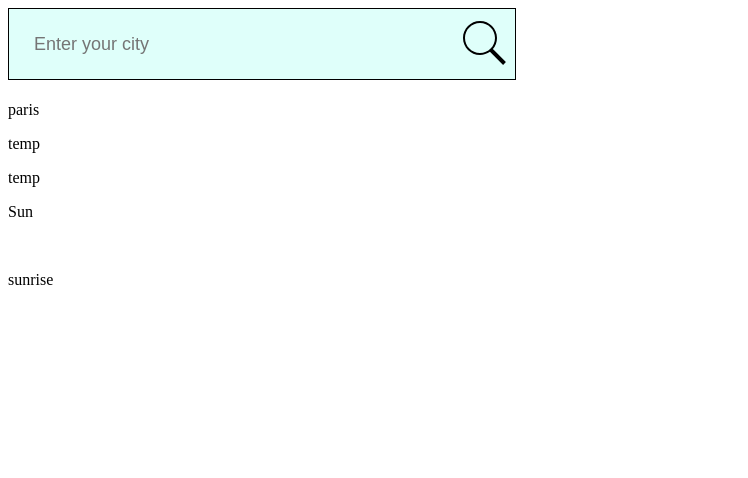
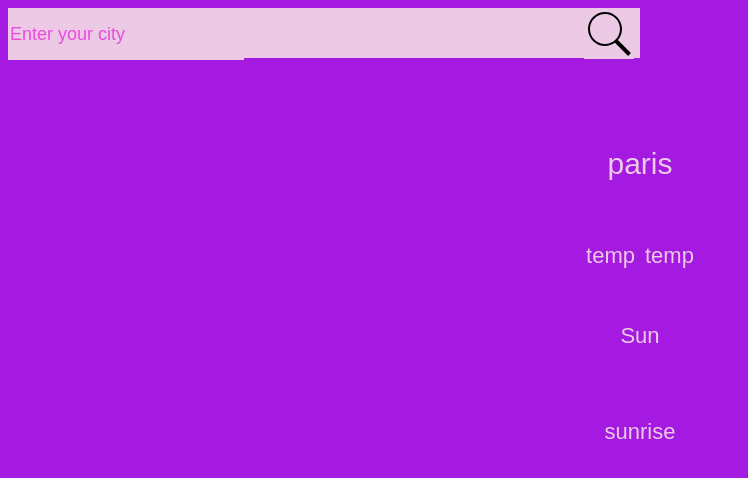
Before and after one commit to Marylkax/WeatherAPI, a plain HTML site: page index.html in a window 1280 px wide. Shown: the whole page, without its empty margins (0-748 px from the left). Drawn offline with nearby package versions, Linux system fonts and the light colour scheme; no server answers.

Commit message:
Update styles.css

```diff
--- a/styles.css
+++ b/styles.css
@@ -1,20 +1,56 @@
+* {
+background: rgb(164, 26, 224);
+color: rgb(236, 201, 229);
+font-family: Arial, Helvetica, sans-serif;
+font-size: 22px;}
+.weatherbody {
+    display: flex;
+    flex-direction: column;
+    align-items: center;
+    justify-content: center;
+
+    padding-top: 10px;
+    margin-top: 20px;
+}
 .search {
     display: flex;
-    align-items: center;
+    align-items: flex-start;
     justify-content: space-between;
-    border: 1px solid black;
-    width: 40%;
-     background: #dffffa;
+    /* border: 10px solid black; */
+max-width: 50%;
+height: 50px;
+     background: rgb(236, 201, 229);
 }
 .search input {
     border: none;
-    background: #dffffa;
-    padding: 10px 25px;
+    background: rgb(236, 201, 229);
+
     height: 50px;
     font-size: 18px;
     color: #555;
 }
 .search button {
     border:0;
-    background: #dffffa;
+    background: rgb(236, 201, 229);
+    height: 50px;
 }
+.search button img {
+    background: rgb(236, 201, 229);
+    /* height: 50px; */
+}
+.temp {
+    display: flex;
+    flex-direction:row ;
+ gap: 10px;
+    margin: 10px;
+}
+.weathericon img {
+    width: 100px;
+}
+.city {
+    font-size: 30px;
+}
+::placeholder {
+    color: rgb(232, 22, 218);
+    opacity:0.7 ;
+}
```
